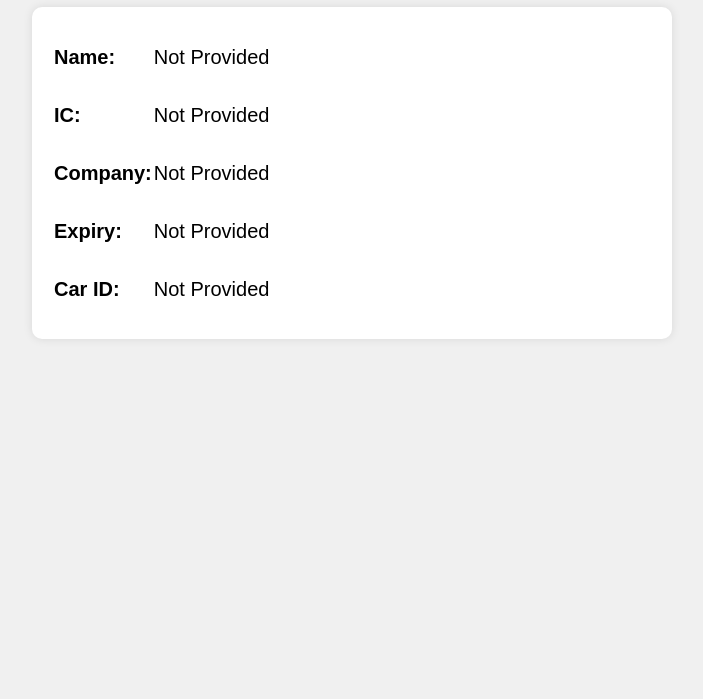
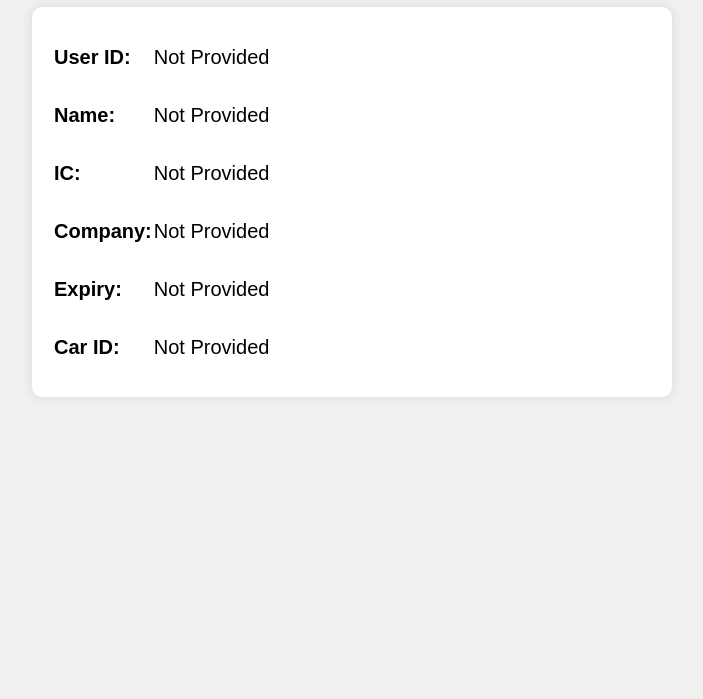
Before and after one commit to muhammadamirulshah/qr_code_display, a plain HTML site: page index.html in a window 1280 px wide. Shown: the part 101-800 px from the top of the page, without its empty margins (288-991 px from the left). Drawn offline with Linux system fonts and the light colour scheme.

Commit message:
Update index.html

```diff
--- a/index.html
+++ b/index.html
@@ -32,6 +32,11 @@
 <h1>User Information</h1>
 <div class="user-info">
 <table>
+
+<tr>
+<td><strong>User ID:</strong></td>
+<td id="user_id"></td>
+</tr>
 <tr>
 <td><strong>Name:</strong></td>
 <td id="name"></td>
@@ -59,6 +64,7 @@
        function getQueryParams() {
            const params = new URLSearchParams(window.location.search);
            return {
+               user_id: params.get('user_id') || 'Not Provided',
                name: params.get('name') || 'Not Provided',
                ic: params.get('ic') || 'Not Provided',
                company: params.get('company') || 'Not Provided',
@@ -69,6 +75,7 @@
        // Load the user info from the query parameters
        window.onload = function () {
            const userInfo = getQueryParams();
+           document.getElementById('user_id').textContent = userInfo.user_id;
            document.getElementById('name').textContent = userInfo.name;
            document.getElementById('ic').textContent = userInfo.ic;
            document.getElementById('company').textContent = userInfo.company;
```
